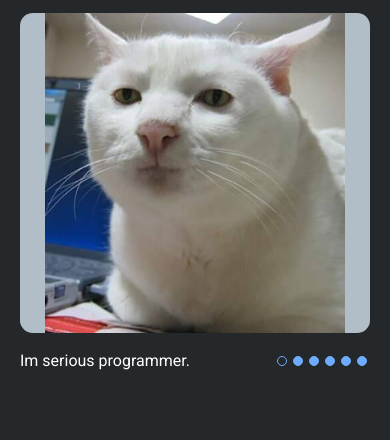
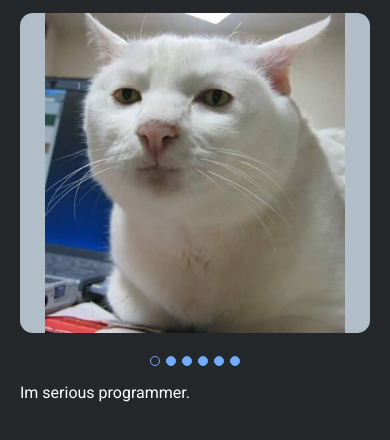
Before and after one commit to tretyakov-a/cssMemSlider, a plain HTML site: page cssMemSlider/index.html in a window 390 px wide. Drawn offline with nearby package versions, Linux system fonts and the light colour scheme.

Commit message:
feat: add mobile (Sat, May 14, 2022 07:37:43 PM)

```diff
--- a/cssMemSlider/index.css
+++ b/cssMemSlider/index.css
@@ -140,3 +140,24 @@ body {
 .slider input:nth-of-type(1):checked ~ .slider__caption .slider__caption-list {
   transform: translateX(calc(-5 * var(--slider-size)));
 }
+
+@media (hover: hover) {
+  .custom-radio:hover .custom-radio__inner {
+    background-color: var(--color-text);
+    border-color: var(--color-text);
+  }
+}
+
+@media (max-width: 768px) {
+  .slider {
+    align-items: center;
+    justify-content: center;
+  }
+
+  .slider__caption {
+    flex-basis: 100%;
+    margin-right: 0;
+    height: 3rem;
+    margin-bottom: -7rem;
+  }
+}
```
